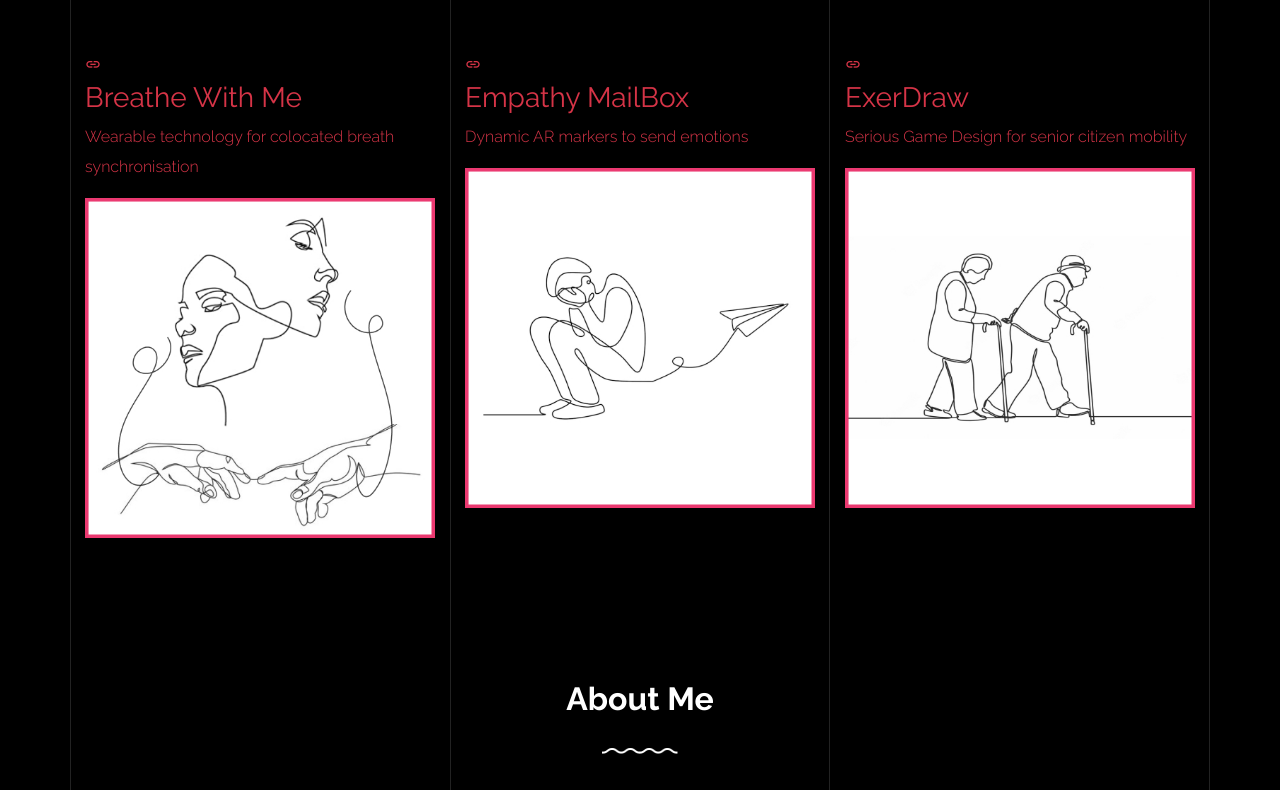
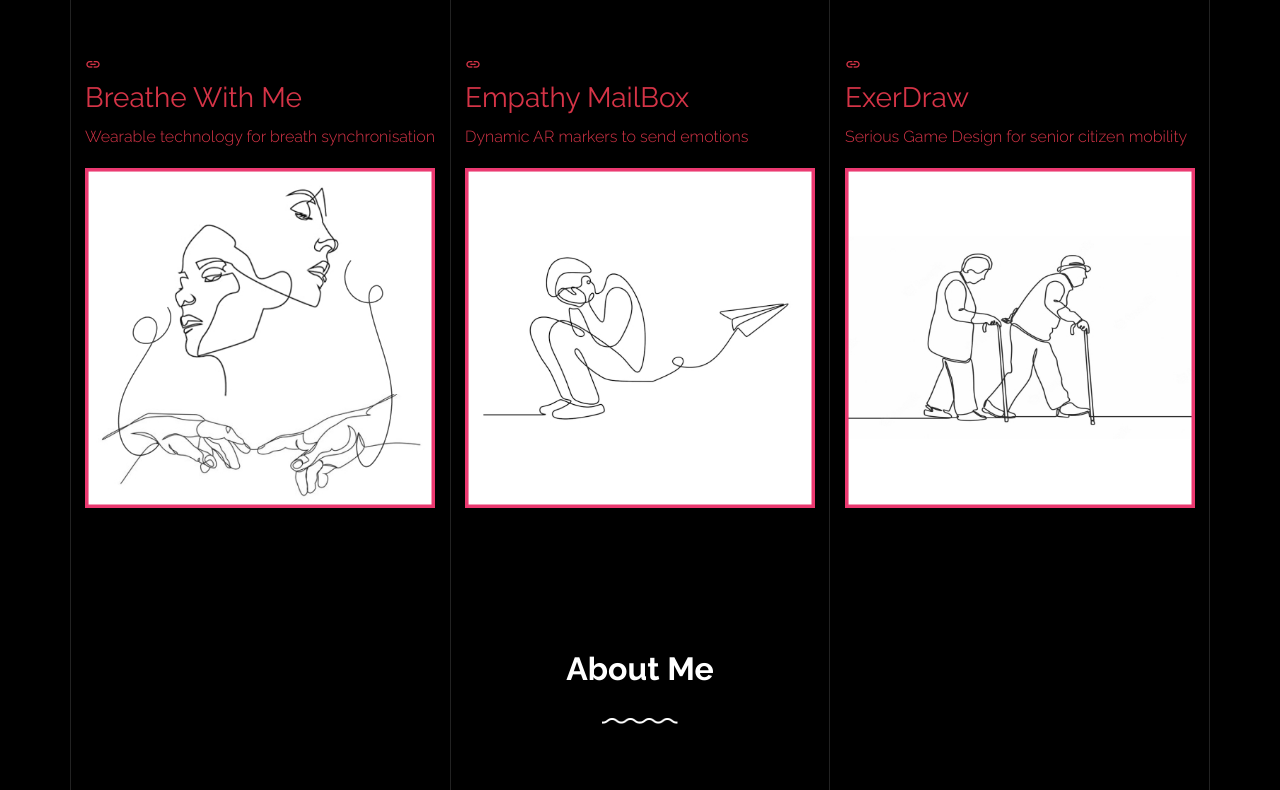
Before and after one commit to Palandeshalvi/Portfolio, a plain HTML site: page index.html in a window 1280 px wide. Shown: the part 980-1770 px from the top of the page. Drawn offline with Linux system fonts and the light colour scheme; files whose address does not match are found by name.

Commit message:
Update index.html

```diff
--- a/index.html
+++ b/index.html
@@ -127,7 +127,7 @@
                       <span class="wrap-icon icon-link2"></span>
                       <div class="portfolio-item-content">
                         <h3>Breathe With Me</h3>
-                        <p>Wearable technology for colocated breath synchronisation</p>
+                        <p>Wearable technology for breath synchronisation</p>
                       </div>
                     </div>
                     <img src="images/Breathsync.jpg" class="lazyload  img-fluid" alt="Images" />
```
